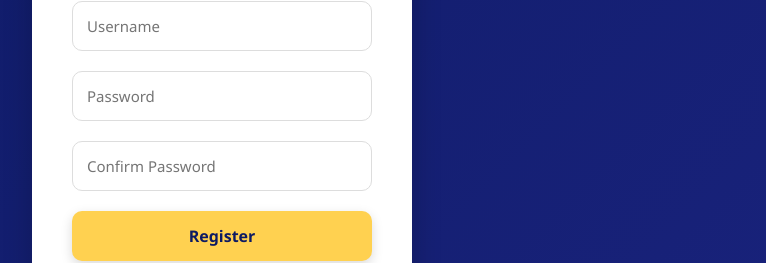
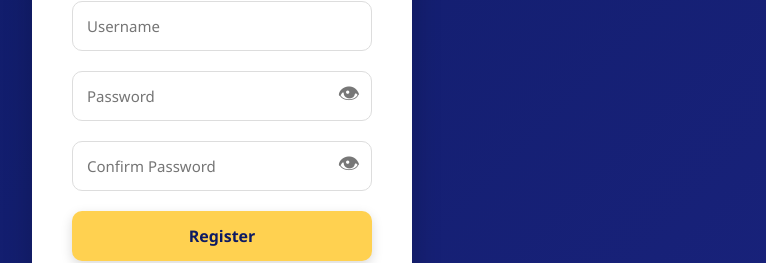
Before and after one commit to annana31/LOST-FOUND, a React (Vite) app: page /register in a window 1280 px wide. Shown: the part 286-549 px from the top of the page, without its empty margins (418-1184 px from the left). Built offline with nearby package versions, Linux system fonts and the light colour scheme.

Commit message:
nanay show pw

```diff
--- a/package.json
+++ b/package.json
@@ -12,6 +12,7 @@
   "dependencies": {
     "react": "^19.2.0",
     "react-dom": "^19.2.0",
+    "react-icons": "^5.6.0",
     "react-router-dom": "^7.13.1"
   },
   "devDependencies": {
--- a/src/pages/Login.jsx
+++ b/src/pages/Login.jsx
@@ -1,8 +1,10 @@
 import { useNavigate } from "react-router-dom";
+import { useState } from "react";
 
 function Login() {
 
   const navigate = useNavigate();
+  const [showPassword, setShowPassword] = useState(false);
 
   const handleLogin = (e) => {
     e.preventDefault();
@@ -17,7 +19,21 @@ return (
 
         <form onSubmit={handleLogin}>
           <input type="text" placeholder="Username" required />
-        <input type="password" placeholder="Password" required />
+
+          <div className="password-field">
+            <input
+              type={showPassword ? "text" : "password"}
+              placeholder="Password"
+              required
+            />
+            <span
+              className="eye-icon"
+              onClick={() => setShowPassword(!showPassword)}
+            >
+              👁
+            </span>
+          </div>
+
           <button type="submit">Login</button>
         </form>
 
--- a/src/pages/Register.jsx
+++ b/src/pages/Register.jsx
@@ -1,12 +1,15 @@
 import { useNavigate } from "react-router-dom";
+import { useState } from "react";
 
 function Register() {
 
   const navigate = useNavigate();
 
+  const [showPassword, setShowPassword] = useState(false);
+  const [showConfirm, setShowConfirm] = useState(false);
+
   const handleRegister = (e) => {
     e.preventDefault();
-    // You can later add API call to backend here
     alert("Account created successfully!");
     navigate("/");
   };
@@ -19,8 +22,35 @@ function Register() {
 
         <form onSubmit={handleRegister}>
           <input type="text" placeholder="Username" required />
-          <input type="password" placeholder="Password" required />
-          <input type="password" placeholder="Confirm Password" required />
+
+          <div className="password-field">
+            <input
+              type={showPassword ? "text" : "password"}
+              placeholder="Password"
+              required
+            />
+            <span
+              className="eye-icon"
+              onClick={() => setShowPassword(!showPassword)}
+            >
+              👁
+            </span>
+          </div>
+
+          <div className="password-field">
+            <input
+              type={showConfirm ? "text" : "password"}
+              placeholder="Confirm Password"
+              required
+            />
+            <span
+              className="eye-icon"
+              onClick={() => setShowConfirm(!showConfirm)}
+            >
+              👁
+            </span>
+          </div>
+
           <button type="submit">Register</button>
         </form>
 
--- a/src/style.css
+++ b/src/style.css
@@ -359,3 +359,27 @@ table button:last-child:hover{
 .modal button:hover{
   background:#e6c000;
 }
+
+.password-field{
+  position: relative;
+  display: flex;
+  align-items: center;
+}
+
+.password-field input{
+  width: 100%;
+  padding-right: 40px;
+}
+
+.eye-icon{
+  position: absolute;
+  right: 12px;
+  margin-top: -20px;
+  cursor: pointer;
+  font-size: 22px;
+  color: #777;
+}
+
+.eye-icon:hover{
+  color: #333;
+}
```
Also changed, not shown: 1 other file (tests, documents, lock files or other folders). Lines whose indentation alone changed are shown as unchanged.
